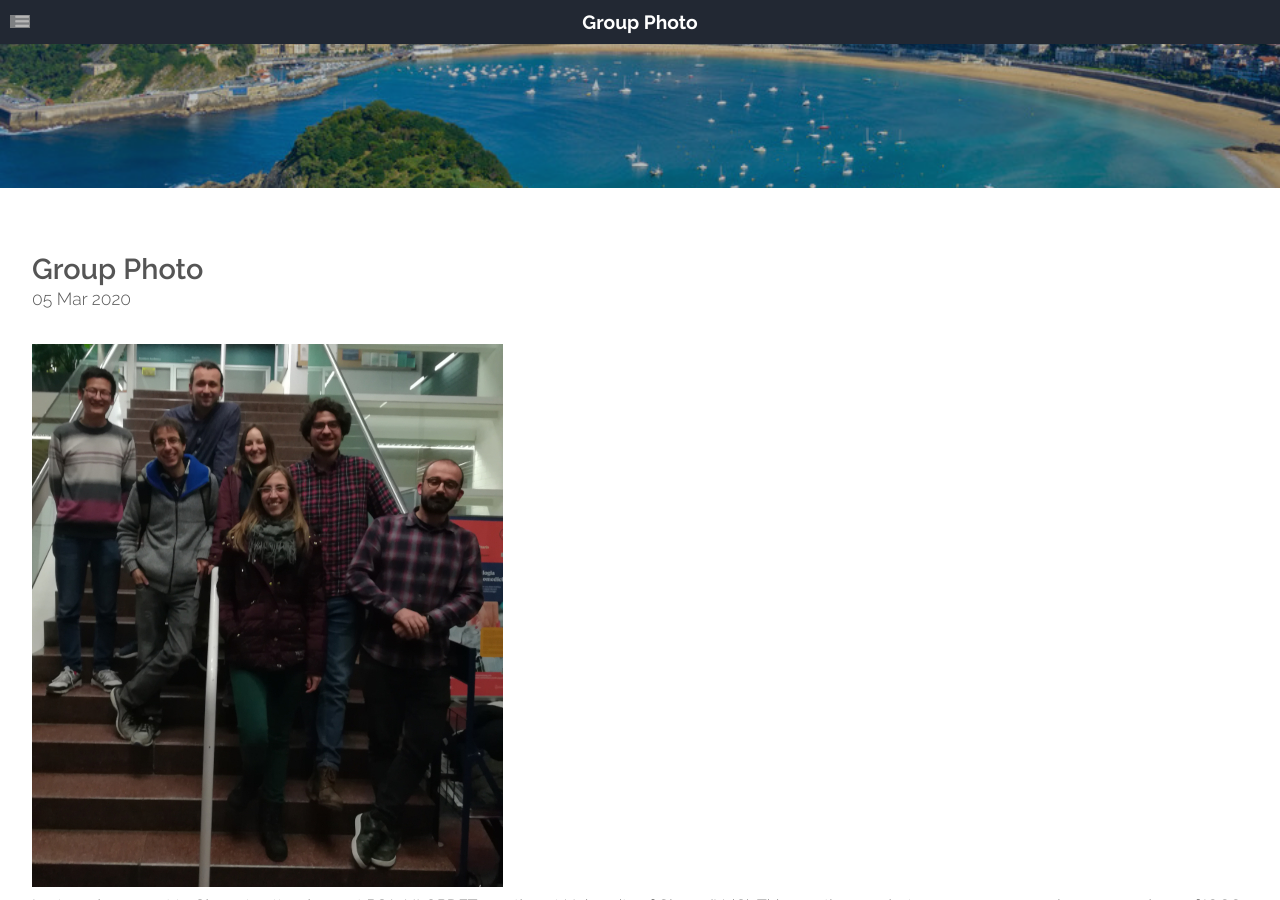
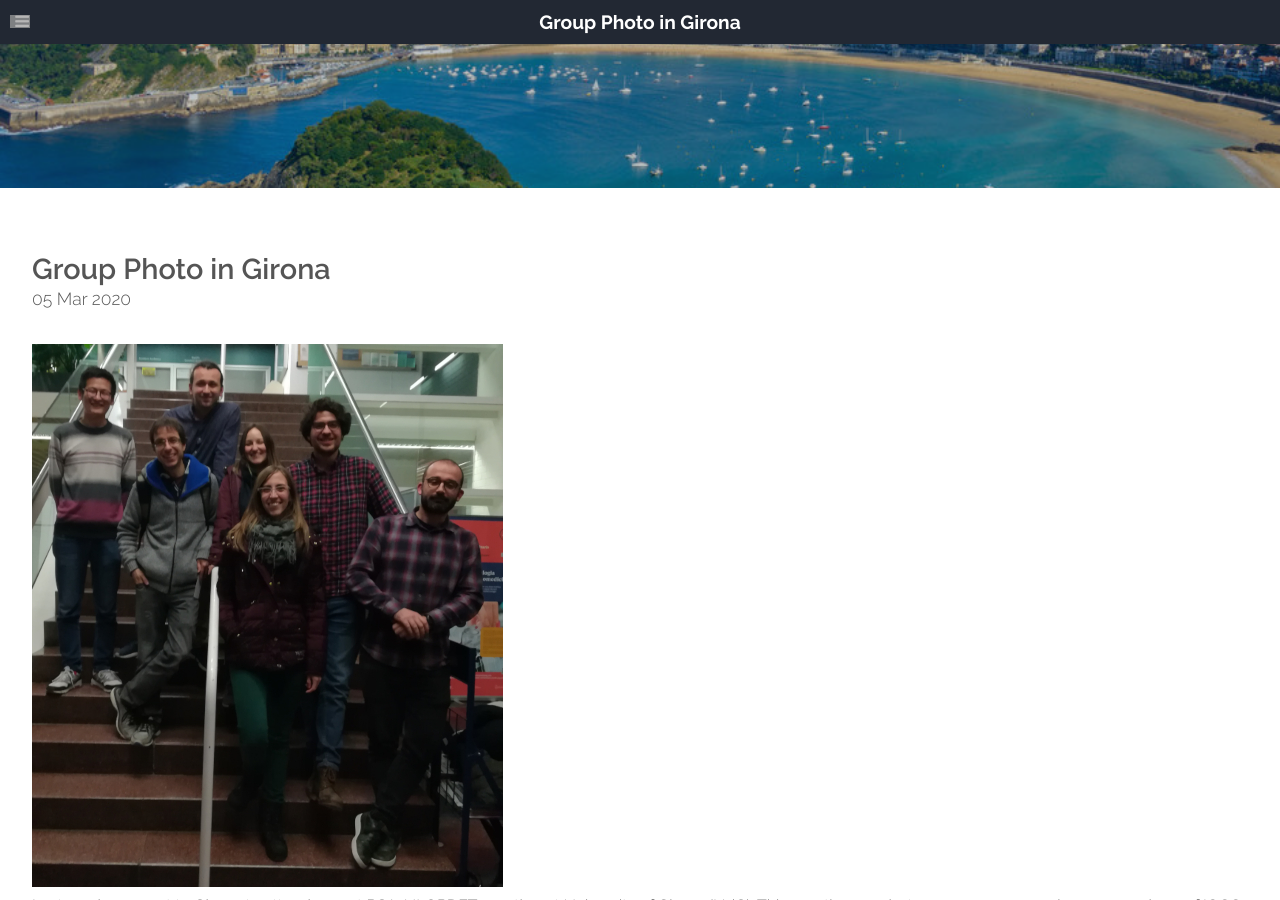
Before and after one commit to old-jekyll-templates/Horizons-Jekyll-Theme, a Jekyll site: the page built from _posts/2020-03-05-news.md, in a window 1280 px wide and 900 px high. Built offline with Jekyll 4.4.1, drawn with Linux system fonts in a browser that asks for light colours; grey boxes are pictures that could not be loaded.

Commit message:
Update 2020-03-05-news.md

```diff
--- a/_posts/2020-03-05-news.md
+++ b/_posts/2020-03-05-news.md
@@ -1,5 +1,6 @@
 ---
-title: Group Photo
+title: Group Photo in Girona
+subtitle: March 05, 2020
 featured: images/Girona_2020.jpg
 layout: post
 ---
```
